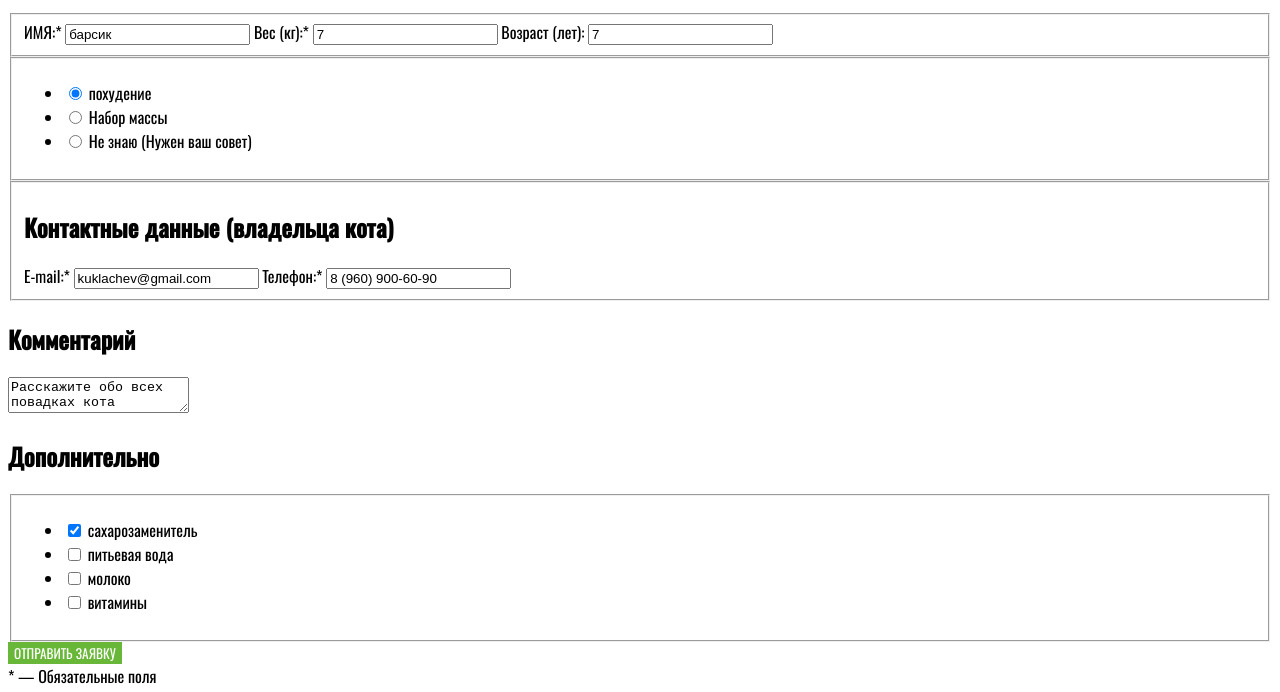
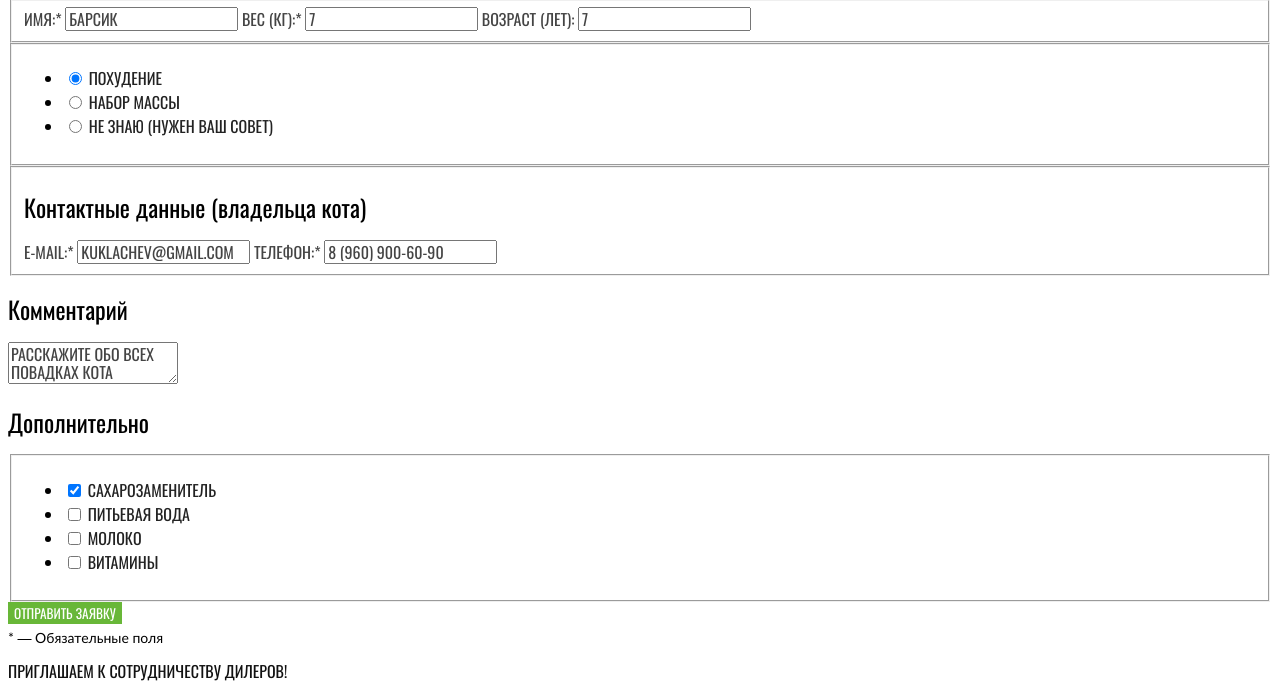
Before and after one commit to htmlacademy-adaptive/2095675-cat-energy-28, a website: page source/form.html in a window 1280 px wide. Shown: the part 273-965 px from the top of the page. Drawn offline with nearby package versions, Linux system fonts and the light colour scheme; files that its build step writes are made by us from their sources.

Commit message:
добавляет шрифты в форму

```diff
--- a/source/form.html
+++ b/source/form.html
@@ -111,13 +111,13 @@
         Заполните анкету, и мы подберем программу питания для вашего кота
       </p>
       <fieldset class="submit-form__fieldset">
-        <label class="submit-form__label" for="name">ИМЯ:*</label>
+        <label class="submit-form__label submit-form__label--basic-grey" for="name">ИМЯ:*</label>
         <input class="submit-form__input" type="text" name="name" id="name" required value="барсик">
 
-        <label class="submit-form__label" for="weight">Вес (кг):*</label>
+        <label class="submit-form__label submit-form__label--basic-grey" for="weight">Вес (кг):*</label>
         <input class="submit-form__input" type="number" name="weight" id="weight" required value="7">
 
-        <label class="submit-form__label" for="age">Возраст (лет):</label>
+        <label class="submit-form__label submit-form__label--basic-grey" for="age">Возраст (лет):</label>
         <input class="submit-form__input" type="number" name="age" id="age" value="7">
       </fieldset>
 
@@ -125,17 +125,17 @@
         <ul class="submit-form__list">
           <li class="submit-form__item">
             <input class="submit-form__radio" type="radio" name="program" id="slim" value="slim" checked>
-            <label class="submit-form__label" for="slim">похудение</label>
+            <label class="submit-form__label submit-form__label--dark-grey" for="slim">похудение</label>
           </li>
 
           <li class="submit-form__item">
             <input class="submit-form__radio" type="radio" name="program" id="pro" value="pro">
-            <label class="submit-form__label" for="pro">Набор массы</label>
+            <label class="submit-form__label submit-form__label--dark-grey" for="pro">Набор массы</label>
           </li>
 
           <li class="submit-form__item">
             <input class="submit-form__radio" type="radio" name="program" id="dont-know" value="dont-know">
-            <label class="submit-form__label" for="dont-know">Не знаю (Нужен ваш совет)</label>
+            <label class="submit-form__label submit-form__label--dark-grey" for="dont-know">Не знаю (Нужен ваш совет)</label>
           </li>
         </ul>
       </fieldset>
@@ -143,10 +143,10 @@
       <fieldset class="submit-form__fieldset">
         <h2 class="submit-form__subtitle">Контактные данные (владельца кота)</h2>
 
-        <label class="submit-form__label" for="email">E-mail:*</label>
+        <label class="submit-form__label submit-form__label--basic-grey" for="email">E-mail:*</label>
         <input class="submit-form__input" type="email" name="email" id="email" required value="kuklachev@gmail.com">
 
-        <label class="submit-form__label" for="tel">Телефон:*</label>
+        <label class="submit-form__label submit-form__label--basic-grey" for="tel">Телефон:*</label>
         <input class="submit-form__input" type="tel" name="tel" id="tel" required value="8 (960) 900-60-90">
       </fieldset>
 
@@ -160,22 +160,22 @@
         <ul class="submit-form__list">
           <li class="submit-form__item">
             <input class="submit-form__checkbox" type="checkbox" name="sweetener" id="sweetener" checked>
-            <label class="submit-form__label" for="sweetener">сахарозаменитель</label>
+            <label class="submit-form__label submit-form__label--dark-grey" for="sweetener">сахарозаменитель</label>
           </li>
 
           <li class="submit-form__item">
             <input class="submit-form__checkbox" type="checkbox" name="water" id="water">
-            <label class="submit-form__label" for="water">питьевая вода</label>
+            <label class="submit-form__label submit-form__label--dark-grey" for="water">питьевая вода</label>
           </li>
 
           <li class="submit-form__item">
             <input class="submit-form__checkbox" type="checkbox" name="milk" id="milk">
-            <label class="submit-form__label" for="milk">молоко</label>
+            <label class="submit-form__label submit-form__label--dark-grey" for="milk">молоко</label>
           </li>
 
           <li class="submit-form__item">
             <input class="submit-form__checkbox" type="checkbox" name="vitamins" id="vitamins">
-            <label class="submit-form__label" for="vitamins">витамины</label>
+            <label class="submit-form__label submit-form__label--dark-grey" for="vitamins">витамины</label>
           </li>
         </ul>
       </fieldset>
--- a/source/less/blocks/inner-title.less
+++ b/source/less/blocks/inner-title.less
@@ -0,0 +1,5 @@
+.inner-title {
+  font-weight: 400;
+  font-size: 36px;
+  line-height: 36px;
+}
--- a/source/less/blocks/submit-form.less
+++ b/source/less/blocks/submit-form.less
@@ -0,0 +1,48 @@
+.submit-form__description {
+  font-size: 14px;
+  line-height: 18px;
+  text-transform: uppercase;
+}
+
+.submit-form__label {
+  font-size: 16px;
+  line-height: 18px;
+  text-transform: uppercase;
+
+  &--basic-grey {
+    color: @basic-grey;
+  }
+
+  &--dark-grey {
+    color: #222222;
+  }
+}
+
+.submit-form__input {
+  font-family: "Oswald", sans-serif;
+  font-size: 16px;
+  line-height: 18px;
+  text-transform: uppercase;
+  color: @basic-grey;
+}
+
+.submit-form__subtitle {
+  font-weight: 400;
+  font-size: 24px;
+  line-height: 26px;
+}
+
+.submit-form__textarea {
+  font-family: "Oswald", sans-serif;
+  font-size: 16px;
+  line-height: 18px;
+  text-transform: uppercase;
+  color: @basic-grey;
+}
+
+.submit-form__info {
+  font-family: "Lato", sans-serif;
+  font-size: 14px;
+  line-height: 16px;
+  text-align: center;
+}
```
